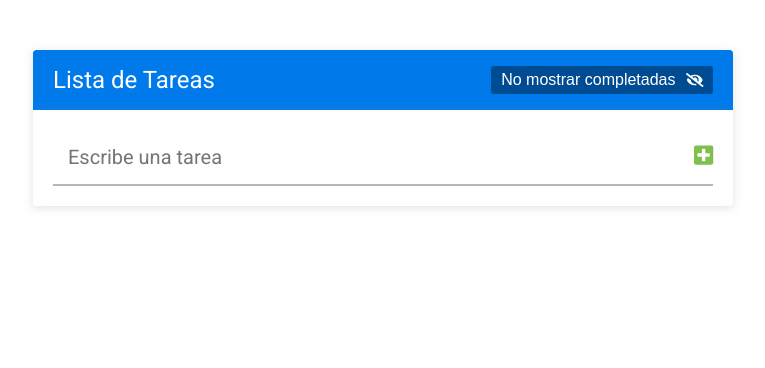
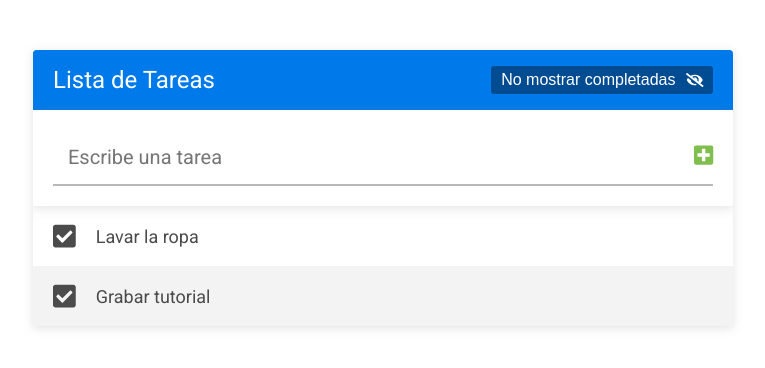
Before and after one commit to josgabfer/React, a React (Create React App) app in the folder Practicas/app_lista_tareas/: page / in a window 1280 px wide. Shown: the top 368 px of the page, without its empty margins (257-1022 px from the left). Built offline with nearby package versions, Linux system fonts and the light colour scheme.

Commit message:
Added action icons

```diff
--- a/Practicas/app_lista_tareas/src/App.css
+++ b/Practicas/app_lista_tareas/src/App.css
@@ -144,3 +144,60 @@
 	font-size: 20px;
 	padding: 40px 20px;
 }
+/* * --- --- ---  LISTA TAREAS --- --- --- */
+
+.lista-tareas {
+	list-style: none;
+	height: 100%;
+	overflow: auto;
+}
+
+.lista-tareas__tarea {
+	height: 60px;
+	padding: 0 20px;
+	align-items: center;
+	color: #4B4B4B;
+	font-size: 18px;
+	display: grid;
+	grid-template-columns: auto 1fr auto;
+}
+
+.lista-tareas__texto {
+	text-align: left;
+	width: 100%;
+}
+
+.lista-tareas__tarea:hover .lista-tareas__icono-accion {
+	opacity: 0.5;
+}
+
+.lista-tareas__tarea:nth-child(even) {
+	background: #F3F3F3;
+}
+
+.lista-tareas__contenedor-botones {
+	display: flex;
+}
+
+.lista-tareas__icono {
+	cursor: pointer;
+	font-size: 16px;
+}
+
+.lista-tareas__icono-check {
+	margin-right: 20px;
+	font-size: 26px;
+}
+
+.lista-tareas__icono-accion {
+	margin-left: 20px;
+	opacity: 0;
+	transition: .3s ease all;
+}
+
+.lista-tareas__mensaje {
+	text-align: center;
+	color: #b8b8b8;
+	font-size: 20px;
+	padding: 40px 20px;
+}
--- a/Practicas/app_lista_tareas/src/App.js
+++ b/Practicas/app_lista_tareas/src/App.js
@@ -2,6 +2,7 @@
 import './App.css';
 import Header from './componentes/Header';
 import FormularioTareas from './componentes/FormularioTareas';
+import ListaTareas from './componentes/ListaTareas';
 
 const App = () => {
   const [tareas, cambiarTareas] = useState(
@@ -23,6 +24,7 @@
 <div className="contenedor">
   <Header/>
   <FormularioTareas tareas={tareas} cambiarTareas={cambiarTareas}/>
+  <ListaTareas tareas={tareas}/>
 </div>
   );
 }
--- a/Practicas/app_lista_tareas/src/componentes/FormularioTareas.js
+++ b/Practicas/app_lista_tareas/src/componentes/FormularioTareas.js
@@ -1,10 +1,15 @@
-import React from 'react';
+import React, {useState} from 'react';
+import {v4 as uuidv4} from 'uuid';
 import {FontAwesomeIcon} from  '@fortawesome/react-fontawesome';
 import {faPlusSquare} from '@fortawesome/free-solid-svg-icons';
 
 
 const FormularioTareas = ({tareas, cambiarTareas}) => {
+    const [inputTarea, cambiarInputTarea] = useState('');
 
+    const handleInput =(e) => {
+        cambiarInputTarea(e.target.value);
+    }
 
 	const handleSubmit = (e) => {
 		e.preventDefault();
@@ -13,8 +18,8 @@
 			[
 				...tareas,
 				{
-                    id:3,
-                    texto:'Nueva tarea',
+                    id:uuidv4(),
+                    texto:inputTarea,
                     completada: false
 				}
 			]
@@ -27,6 +32,8 @@
             type="text"
             className="formulario-tareas__input"
             placeholder="Escribe una tarea"
+            value={inputTarea}
+            onChange={(e) => handleInput(e)}
             />
                 <button
                 type="submit"
--- /dev/null
+++ b/Practicas/app_lista_tareas/src/componentes/ListaTareas.js
@@ -0,0 +1,22 @@
+import React from 'react';
+import Tarea from './Tarea';
+
+
+const ListaTareas = ({tareas}) => {
+    return (
+        <ul className="lista-tareas">
+            {tareas.length > 0 ?  tareas.map((tarea)=>{
+                return <Tarea
+                key={tarea.id}
+                tarea={tarea}
+                />
+            })
+            : <div className="lista-tareas__mensaje">
+                ~ No hay tareas agregadas ~
+            </div>
+        }
+
+        </ul>
+    );
+}
+export default ListaTareas;
--- /dev/null
+++ b/Practicas/app_lista_tareas/src/componentes/Tarea.js
@@ -0,0 +1,32 @@
+import React from 'react';
+import {FontAwesomeIcon} from  '@fortawesome/react-fontawesome';
+import {faCheckSquare, faEdit, faTimes} from '@fortawesome/free-solid-svg-icons';
+
+const Tarea = ({tarea}) => {
+    return (
+        <li className="lista-tareas__tarea">
+            <FontAwesomeIcon
+                icon={faCheckSquare}
+                className="lista-tareas__icono"
+                className="lista-tareas__icono-check"
+            />
+            <div className="lista-tareas__texto">
+                {tarea.texto}
+            </div>
+            <div className="lista-tareas__contenedor-botones">
+            <FontAwesomeIcon
+                icon={faEdit}
+                className="lista-tareas__icono"
+                className="lista-tareas__icono-accion"
+            />
+            <FontAwesomeIcon
+                icon={faTimes}
+                className="lista-tareas__icono"
+                className="lista-tareas__icono-accion"
+            />
+            </div>
+        </li>
+    );
+};
+
+export default Tarea;
```
